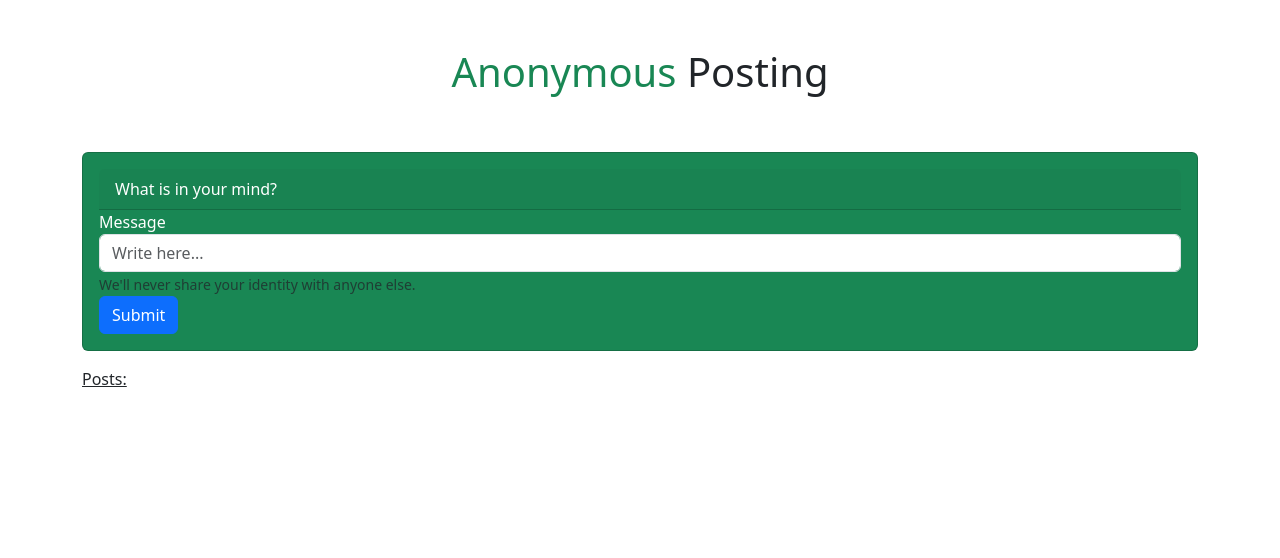
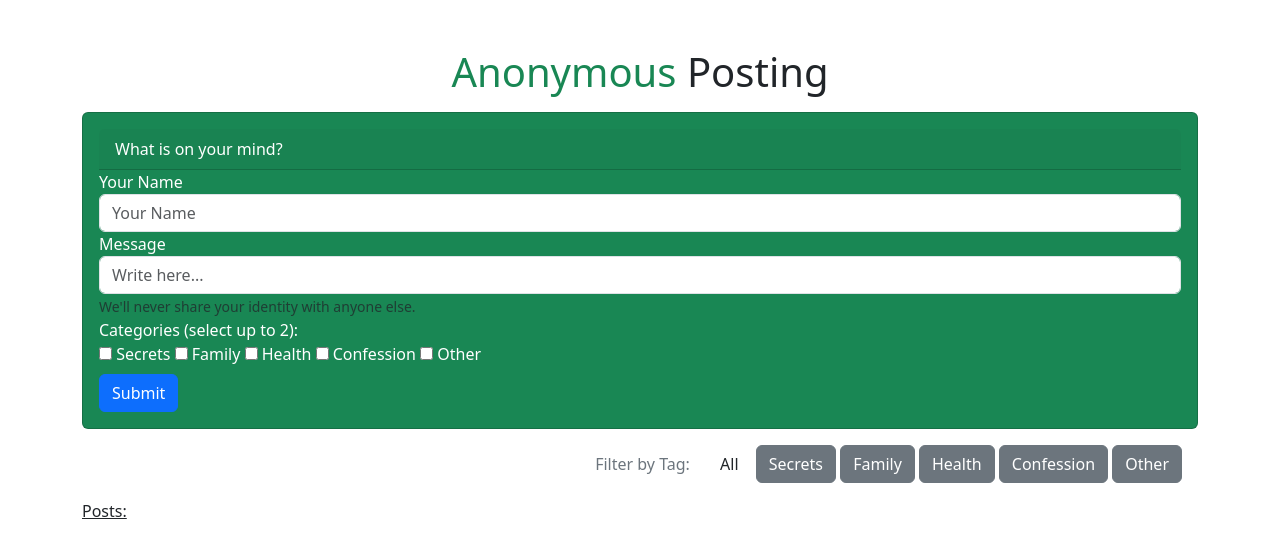
Before and after one commit to thaleshqs/AnonymousPostingES2, a Flask app: page / in a window 1280 px wide. Shown: the top 558 px of the page. Run offline with Flask 3, Linux system fonts and the light colour scheme; some libraries are stand-ins or nearby versions.

Commit message:
Update index.html

```diff
--- a/templates/index.html
+++ b/templates/index.html
@@ -3,35 +3,105 @@
 <head>
     <title>Anonymous Posting</title>
     <link rel="stylesheet" href="https://cdn.jsdelivr.net/npm/bootstrap/dist/css/bootstrap.min.css">
+    <link rel="stylesheet" href="styles.css">
 </head>
 <body class="container">
-      <div class="p-5 text-center">
+    <div class="p-5 pb-2 text-center">
         <h1><span class="text-success">Anonymous</span> <span>Posting</span></h1>
     </div>
-      <div class="card text-white bg-success mb-3">
+    <div class="card text-white bg-success mb-2">
         <div class="card-body">
-            <div class="card-header">What is in your mind?</div>
+            <div class="card-header">What is on your mind?</div>
             <form method="POST" action="/">
+                <div class="form-group">
+                    <label for="name">Your Name</label>
+                    <input type="text" name="name" class="form-control" id="exampleInputName" placeholder="Your Name">
+                </div>
                 <div class="form-group">
                     <label for="post">Message</label>
                     <input type="text" name="post" class="form-control" id="exampleInputEmail1" aria-describedby="emailHelp" placeholder="Write here...">
                     <small id="post" class="form-text text-muted">We'll never share your identity with anyone else.</small>
                 </div>
+
+
+                <div class="form-check p-0 mb-2">
+                    <label>Categories (select up to 2):</label>
+                    <br>
+                    {% for category in categories %}
+                    <input type="checkbox" name="categories" value="{{ category }}"> {{ category }}
+                    {% endfor %}
+                </div>
+
+
+
+
                 <button type="submit" class="btn btn-primary">Submit</button>
+                {% if error %}
+                <div class="alert alert-danger mt-3">{{ error }}</div>
+                {% endif %}
+                <input type="hidden" name="filter" value="{{ filter }}">
             </form>
         </div>
     </div>
+
+
+    <div class="m-2 p-2 d-flex justify-content-end">
+        <form method="GET">
+			<button class="btn text-secondary">Filter by Tag:</button>
+            <button type="submit" name="filter" value="all" class="btn {{ 'active-filter' if filter == 'all' else 'btn-secondary' }}">All</button>
+            <button type="submit" name="filter" value="Secrets" class="btn {{ 'active-filter' if filter == 'Secrets' else 'btn-secondary' }}">Secrets</button>
+            <button type="submit" name="filter" value="Family" class="btn {{ 'active-filter' if filter == 'Family' else 'btn-secondary' }}">Family</button>
+            <button type="submit" name="filter" value="Health" class="btn {{ 'active-filter' if filter == 'Health' else 'btn-secondary' }}">Health</button>
+            <button type="submit" name="filter" value="Confession" class="btn {{ 'active-filter' if filter == 'Confession' else 'btn-secondary' }}">Confession</button>
+            <button type="submit" name="filter" value="Other" class="btn {{ 'active-filter' if filter == 'Other' else 'btn-secondary' }}">Other</button>
+        </form>
+    </div>
+
     <p><u>Posts:</u></p>
-      {% for post in posts %}
+
+    {% for message in messages|reverse %}
+
 	<div class="card mb-3">
-         <div class="card-header">
-            Quote
+		<div class="card-header d-flex justify-content-between align-items-center">
+			<div class="d-flex align-items-center">
+				<svg xmlns="http://www.w3.org/2000/svg" width="32" height="32" fill="currentColor" class="bi bi-person-circle m-0" viewBox="0 0 16 16">
+					<path d="M11 6a3 3 0 1 1-6 0 3 3 0 0 1 6 0z"/>
+					<path fill-rule="evenodd" d="M0 8a8 8 0 1 1 16 0A8 8 0 0 1 0 8zm8-7a7 7 0 0 0-5.468 11.37C3.242 11.226 4.805 10 8 10s4.757 1.225 5.468 2.37A7 7 0 0 0 8 1z"/>
+				</svg>
+				<span class="ms-2 font-weight-bold" h5><b> {{ message['name'] }}</b></span>
+			</div>
+			<div class="text-end">
+				{{ message['timestamp'] }} in {{ ', '.join(message['categories']) if message['categories'] }}
+			</div>
 		</div>
 		<div class="card-body">
 			<blockquote class="blockquote mb-0">
-               <p>{{ post }}</p>
-               <footer class="blockquote-footer">Someone famous in <cite title="Source Title">Source Title</cite></footer>
+				<p>{{ message['post'] }}</p>
 			</blockquote>
+
+		</div>
+
+        <div class="card-footer">
+
+                {% for comment in message['comments'] %}
+				  <p class="mb-2">{{ comment['comment'] }} — an <b>anonymous</b> user at <span class="text-info">{{ comment['timestamp'] }}</span>.<p>
+                {% endfor %}
+
+            <form method="POST" action="/">
+
+                <input type="hidden" name="name" value="{{ message['name'] }}" />
+                <input type="hidden" name="post" value="" />
+                <div class="form-group">
+                    <label for="comment" >Write a Comment</label>
+
+                    <input type="text" name="comment" class="form-control" placeholder="Your Comment">
+                </div>
+                <input type="hidden" name="parent_id" value="{{ message['id'] }}" />
+                <input type="hidden" name="filter" value="{{ filter }}">
+
+                <button type="submit" class="btn btn-primary mt-2">Submit Comment</button>
+            </form>
+
 		</div>
     </div>
     {% endfor %}
```
Lines whose indentation alone changed are shown as unchanged.
